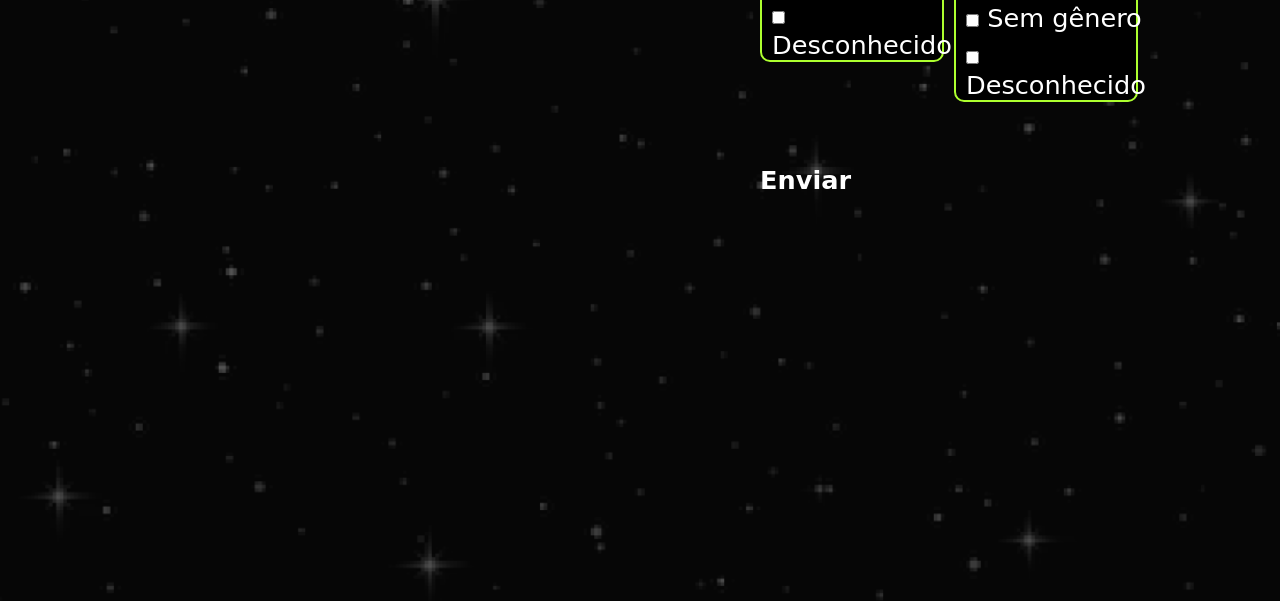
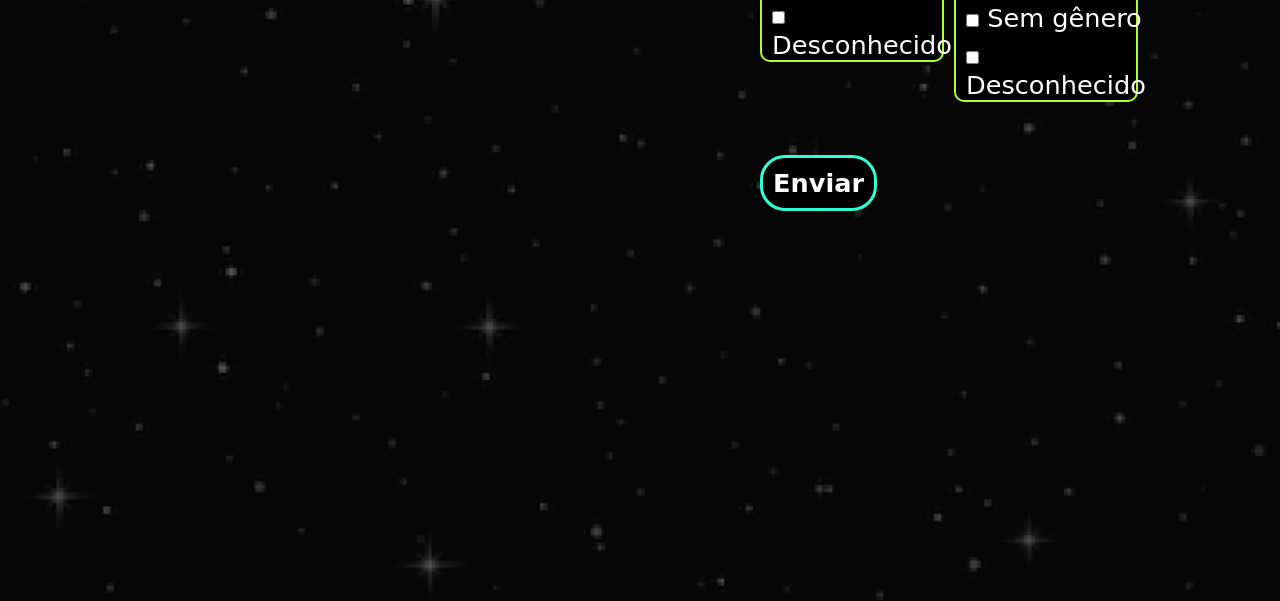
Before and after one commit to LucasAltino/apirickandmorty, a plain HTML site: page apieventos/index.html in a window 1280 px wide. Shown: the part 205-806 px from the top of the page. Drawn offline with Linux system fonts and the light colour scheme; a web font is replaced by a local one.

Commit message:
Update style.css

```diff
--- a/apieventos/style.css
+++ b/apieventos/style.css
@@ -31,6 +31,14 @@ body{
     background-color: black;
     border-style: solid;
     border-color: greenyellow;
+    padding: 10px;
+    border-radius: 25px;
+}
+#categorias .submit button{
+    margin-top: 43px;
+    background-color: black;
+    border-style: solid;
+    border-color: rgb(47, 255, 213);
     padding: 10px;
     border-radius: 25px;
 }
```
